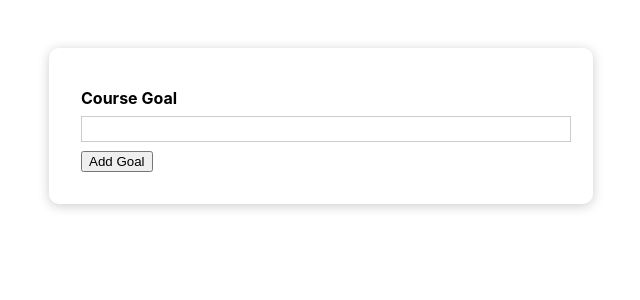
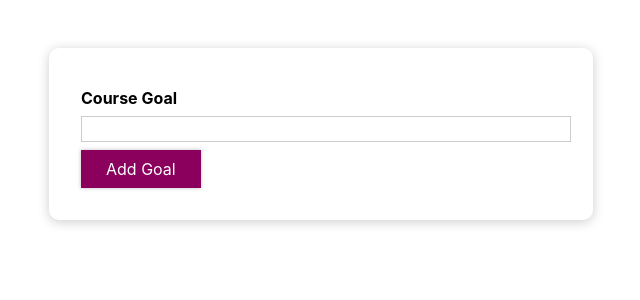
Before and after one commit to NisarAhamed22/Course-App-React, a React (Create React App) app in the folder course-app/: page / in a window 1280 px wide. Shown: the top 300 px of the page, without its empty margins (319-959 px from the left). Built offline with nearby package versions, Linux system fonts and the light colour scheme.

Commit message:
Input component structure

```diff
--- a/course-app/src/components/CourseInput/CourseInput.js
+++ b/course-app/src/components/CourseInput/CourseInput.js
@@ -1,5 +1,6 @@
 import React, { useState } from "react";
 import "./CourseInput.css";
+import Button from "../UI/Button";
 
 const CourseInput = (props) => {
   return (
@@ -8,7 +9,7 @@ const CourseInput = (props) => {
         <label>Course Goal</label>
         <input type="text" />
       </div>
-      <button>Add Goal</button>
+      <Button type="submit">Add Goal</Button>
     </form>
   );
 };
--- a/course-app/src/components/UI/Button.css
+++ b/course-app/src/components/UI/Button.css
@@ -0,0 +1,20 @@
+.button {
+  font: inherit;
+  padding: 0.5rem 1.5rem;
+  border: 1px solid #8b005d;
+  color: white;
+  background: #8b005d;
+  box-shadow: 0 0 4px rgba(0, 0, 0, 0.26);
+  cursor: pointer;
+}
+
+.button:focus {
+  outline: none;
+}
+
+.button:hover,
+.button:active {
+  background: #ac0e77;
+  border-color: #ac0e77;
+  box-shadow: 0 0 8px rgba(0, 0, 0, 0.26);
+}
--- a/course-app/src/components/UI/Button.js
+++ b/course-app/src/components/UI/Button.js
@@ -0,0 +1,11 @@
+import "./Button.css";
+
+const Button = (props) => {
+  return (
+    <button type={props.type} className="button">
+      Add Goal
+    </button>
+  );
+};
+
+export default Button;
```
